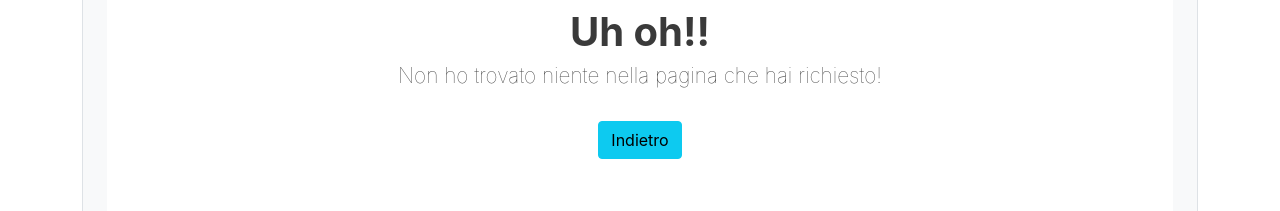
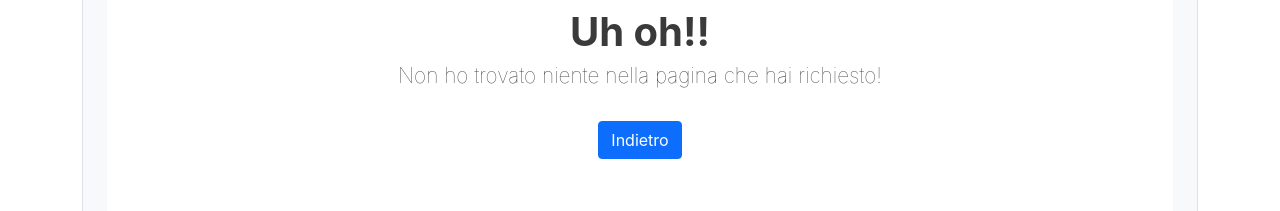
Before and after one commit to AndreaM19/ReactElements, a React (Create React App) app: page /docs in a window 1280 px wide. Shown: the part 1680-1891 px from the top of the page. Built offline with nearby package versions, Linux system fonts and the light colour scheme.

Commit message:
Bugfix modulo NotFound

```diff
--- a/src/components/NotFound/NotFound.jsx
+++ b/src/components/NotFound/NotFound.jsx
@@ -37,7 +37,7 @@ const NotFound = (props) => {
                 <h3>Uh oh!!</h3>
                 <h4>{props.message}</h4>
                 <br />
-                <Button variant="info" onClick={_back}>{props.buttonText}</Button>
+                <Button variant="primary" onClick={_back}>{props.buttonText}</Button>
             </div>
         </div>
     );
```
Also changed, not shown: components/NotFound/NotFound.js (+6 -6 lines).
